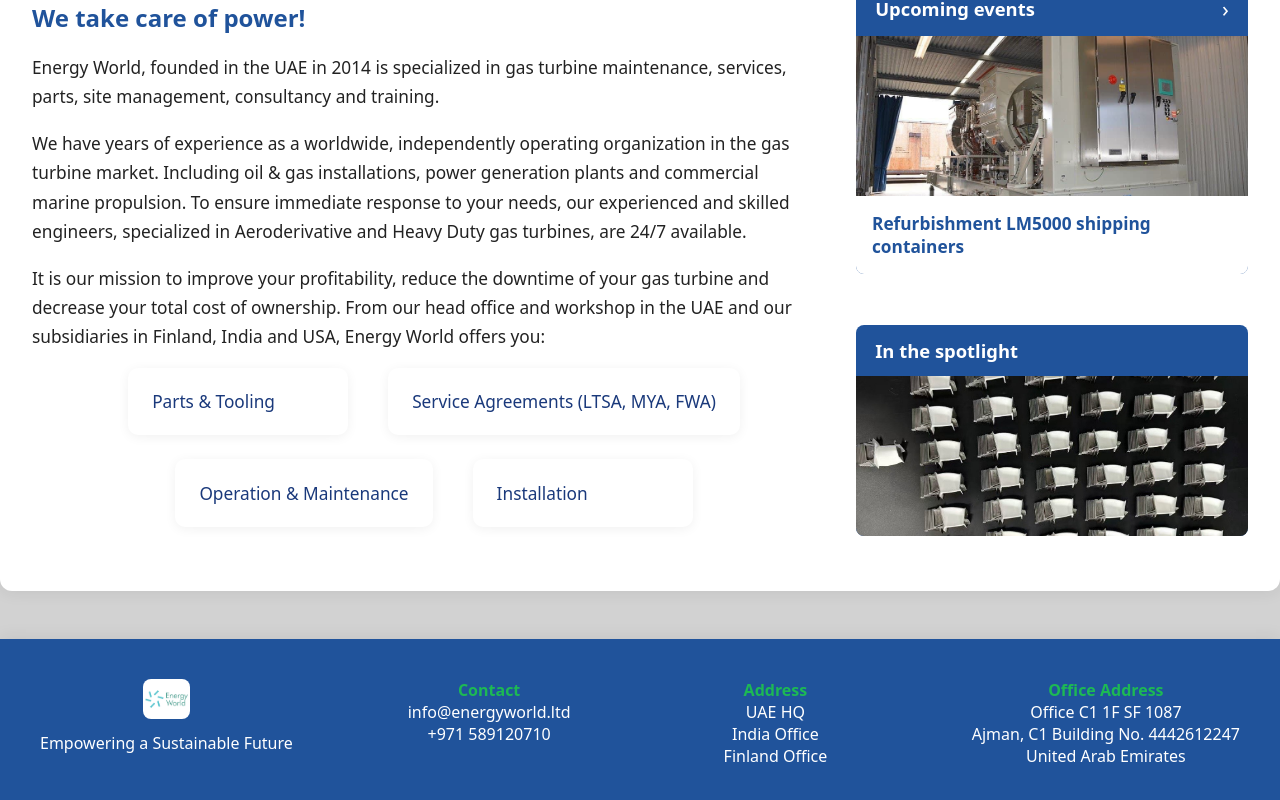
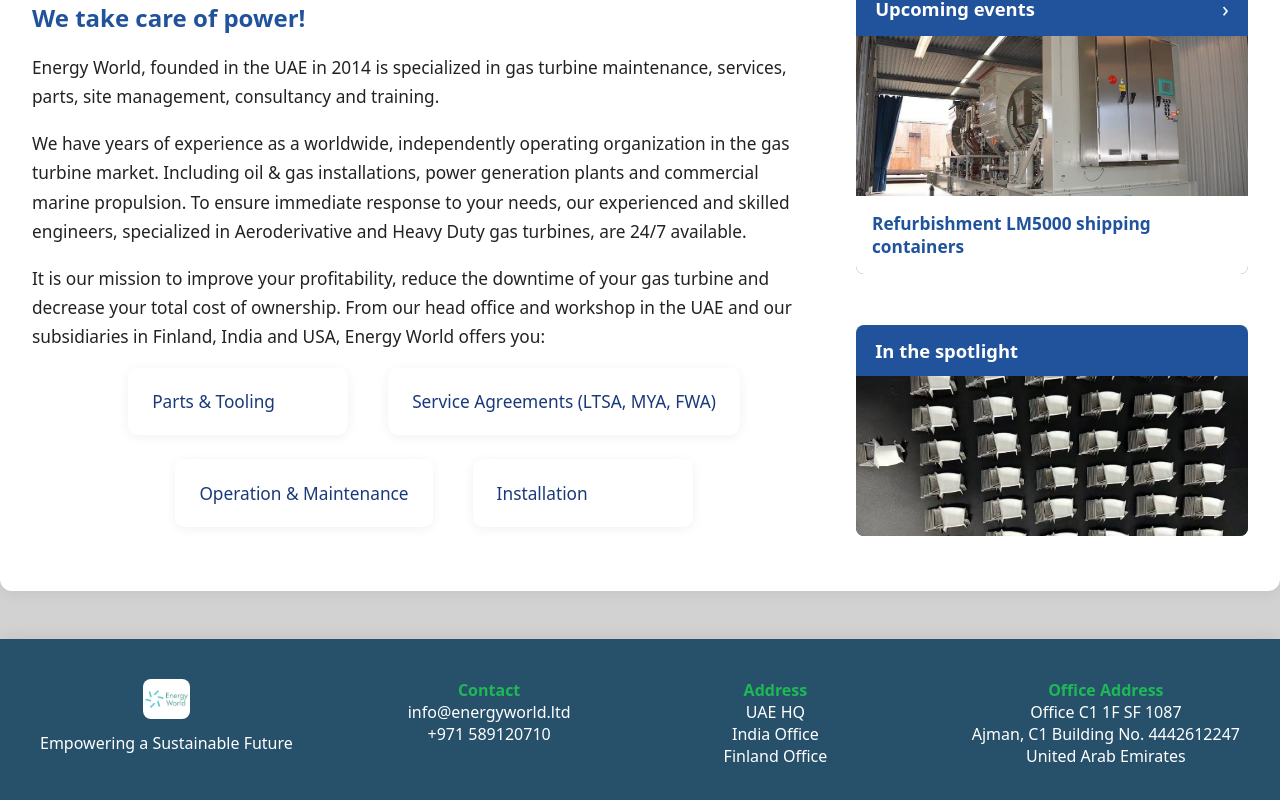
Before and after one commit to aeroedgetechnologies/evolution, a Next.js app: page / in a window 1280 px wide. Shown: the part 921-1721 px from the top of the page. Built offline with nearby package versions, Linux system fonts and the light colour scheme.

Commit message:
Update globals.css

```diff
--- a/app/globals.css
+++ b/app/globals.css
@@ -610,7 +610,7 @@
 
 /* Footer modern responsive */
 .energyworld-footer {
-  background: #20539b;
+  background: #27516b;
   color: #fff;
   padding: 2.5rem 1rem 1.2rem 1rem;
   margin-top: 3rem;
```
